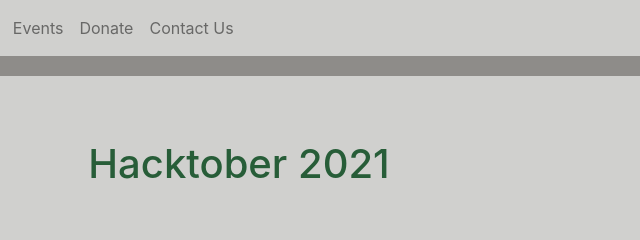
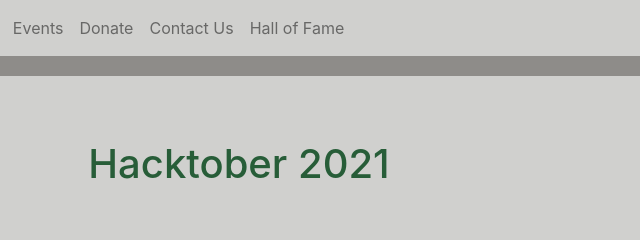
Before and after one commit to cscatuvu/cscatuvu.github.io, a plain HTML site: page pages/fame.html in a window 1280 px wide. Shown: the top 240 px of the page, 401-1041 px from the left. Drawn offline with nearby package versions, Linux system fonts and the light colour scheme.

Commit message:
Update fame.html

```diff
--- a/pages/fame.html
+++ b/pages/fame.html
@@ -50,6 +50,9 @@
 				<li class="nav-item">
 					<a class="nav-link" href="contactus.html">Contact Us</a>
 				</li>
+				<li class="nav-item">
+					<a class="nav-link" href="fame.html">Hall of Fame</a>
+				</li>
 			</ul>
 		</div>
 	</nav>
```
